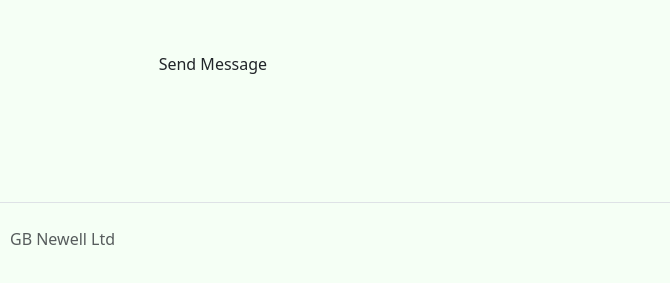
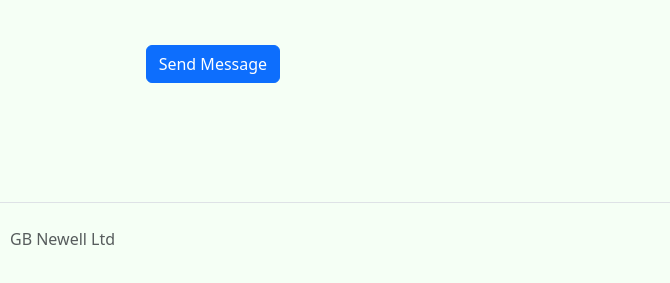
Before and after one commit to Newellso1/GB_Reboot, a plain HTML site: page Attempt2/index.html in a window 1280 px wide. Shown: the part 1456-1739 px from the top of the page, 0-670 px from the left. Drawn offline with nearby package versions, Linux system fonts and the light colour scheme.

```diff
--- a/Attempt2/index.html
+++ b/Attempt2/index.html
@@ -177,8 +177,7 @@
                     </div>
 
                     <div class="form-submit mt-5">
-                        <button class="btn btn-common" type="submit" id="form-submit"><i
-                                class="material-icons mdi mdi-message-outline"></i> Send Message</button>
+                        <a href="#" class="btn btn-primary">Send Message</a></button>
                         <div id="msgSubmit" class="h3 text-center hidden"></div>
                         <div class="clearfix"></div>
                     </div>
```
Also changed, not shown: 2 other files.
